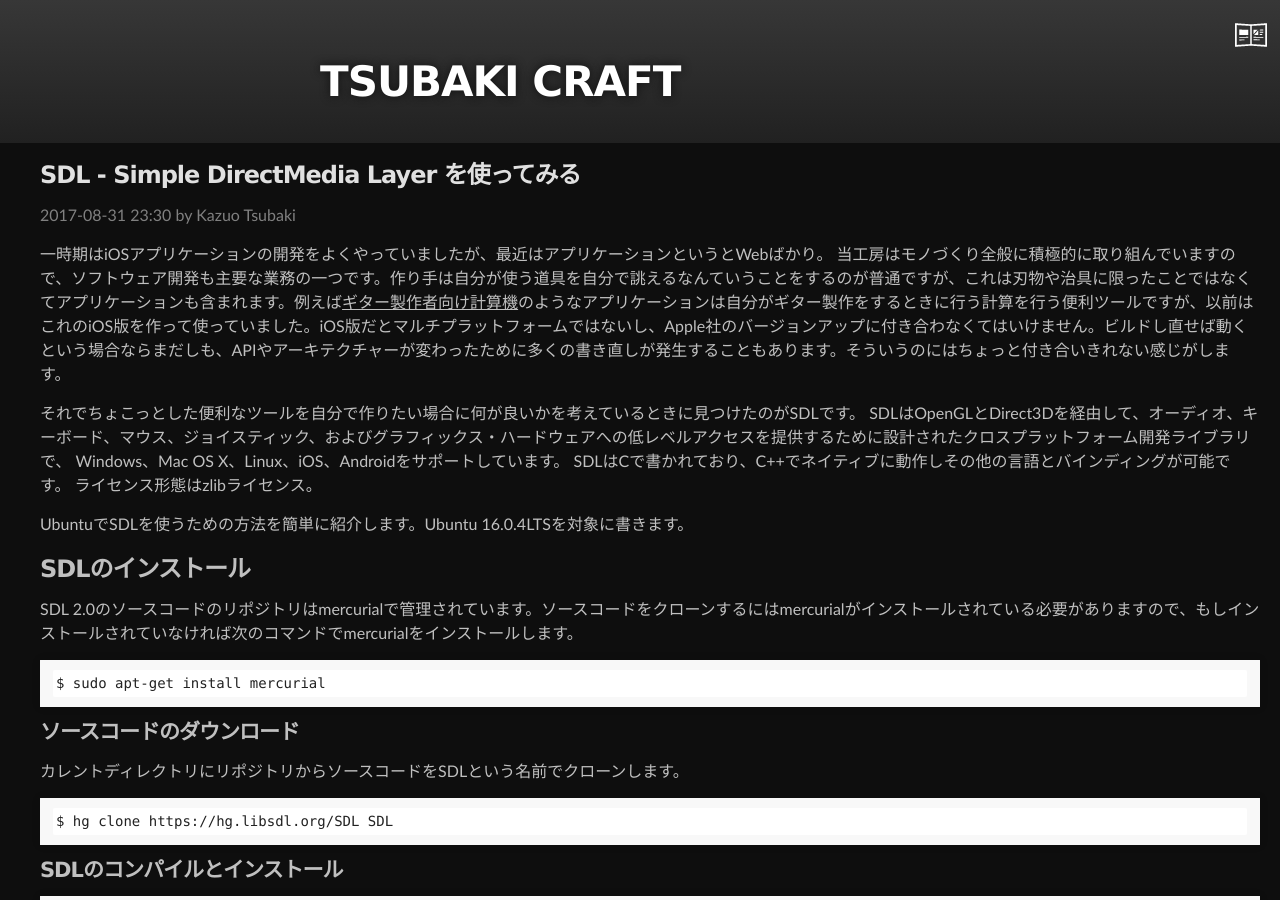
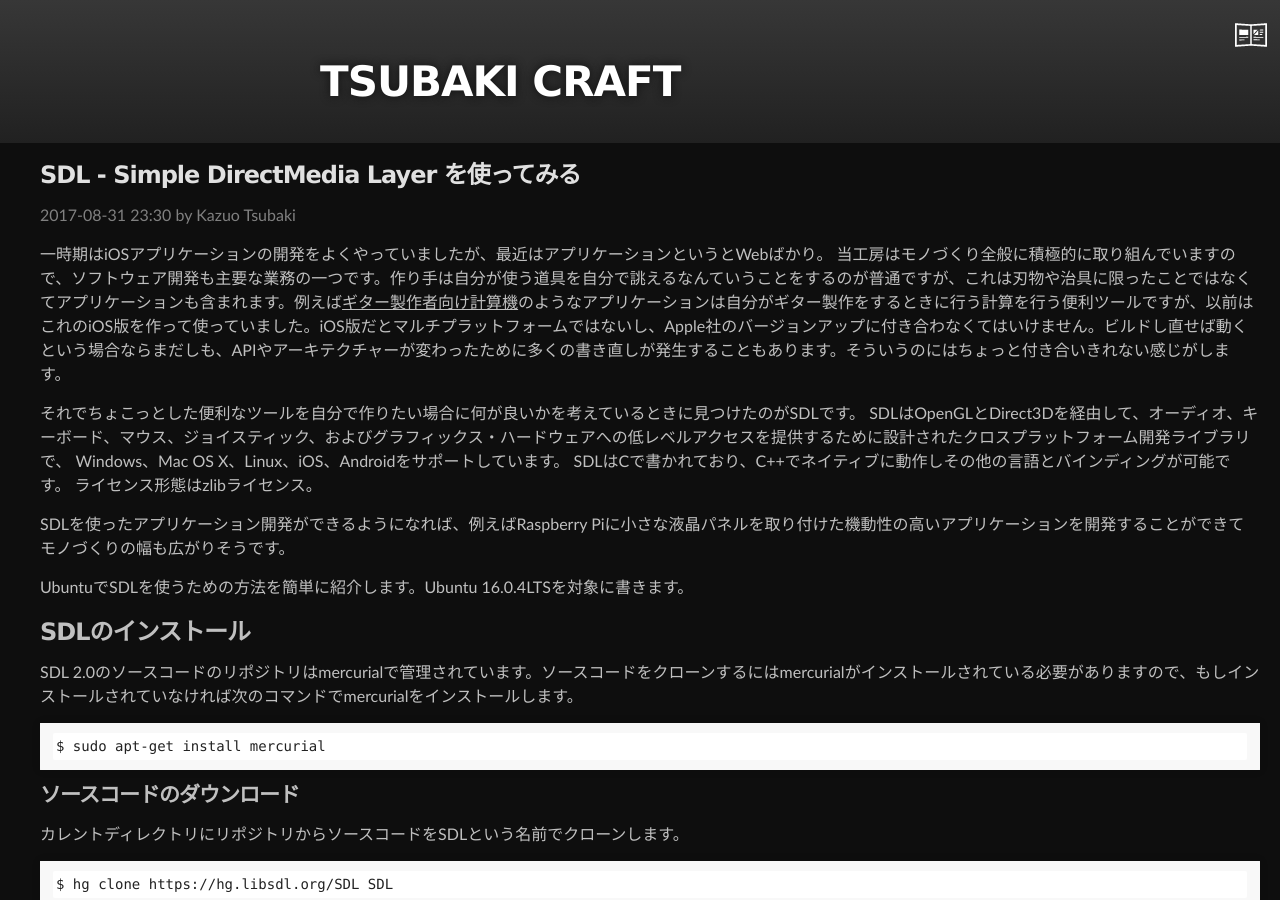
Before and after one commit to tsubakicraftjp/tsubakicraftjp.github.io, a Jekyll site: the page built from _posts/2017-09-01-sdl.md, in a window 1280 px wide and 900 px high. Built offline with Jekyll 4.4.1, drawn with Linux system fonts in a browser that asks for light colours.

Commit message:
Edit post

```diff
--- a/_posts/2017-09-01-sdl.md
+++ b/_posts/2017-09-01-sdl.md
@@ -14,6 +14,7 @@ Windows、Mac OS X、Linux、iOS、Androidをサポートしています。
 SDLはCで書かれており、C++でネイティブに動作しその他の言語とバインディングが可能です。
 ライセンス形態はzlibライセンス。
 
+SDLを使ったアプリケーション開発ができるようになれば、例えばRaspberry Piに小さな液晶パネルを取り付けた機動性の高いアプリケーションを開発することができてモノづくりの幅も広がりそうです。
 
 UbuntuでSDLを使うための方法を簡単に紹介します。Ubuntu 16.0.4LTSを対象に書きます。
 
```
